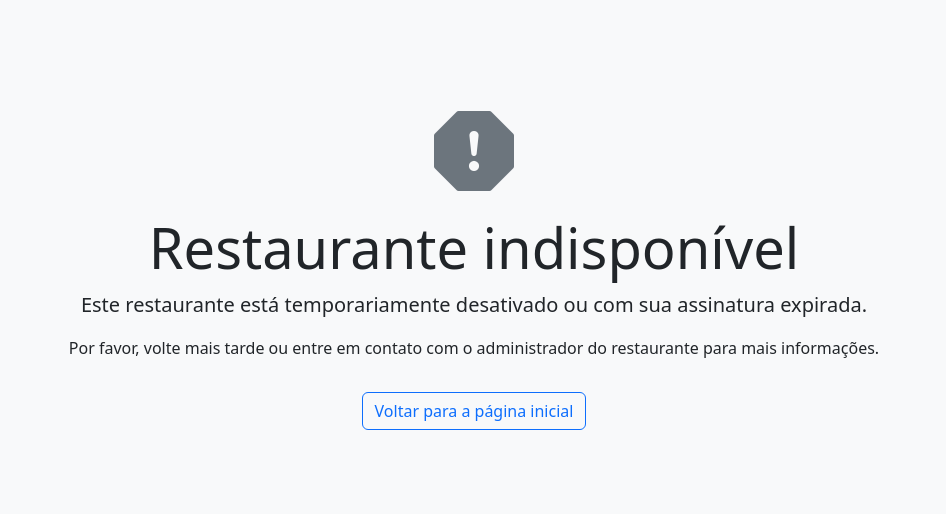
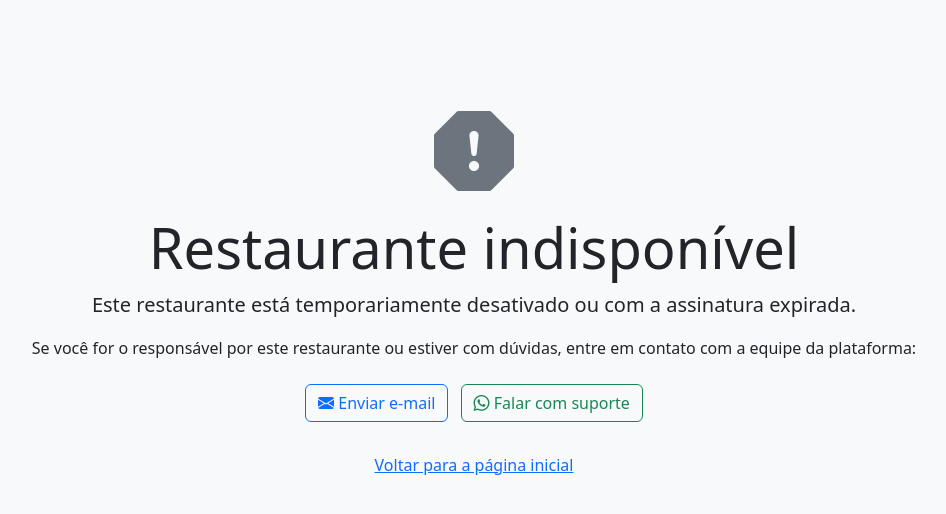
Before and after one commit to Erick0011/QrMenuX, a Python web app: template app/templates/errors/restaurante_inativo.html in a window 1280 px wide. Shown: the top 514 px of the page, without its empty margins (166-1112 px from the left). Run offline with Jinja, Linux system fonts and the light colour scheme; the template is opened without the code that fills it, so the values that code supplies are empty.

Commit message:
Atualizei o erro handler para restaurantes desativados e expirados

```diff
--- a/app/templates/errors/restaurante_inativo.html
+++ b/app/templates/errors/restaurante_inativo.html
@@ -2,15 +2,32 @@
 endblock %} {% block content %}
 <i class="bi bi-exclamation-octagon-fill display-1 text-secondary"></i>
 <h1 class="display-4 mt-3">Restaurante indisponível</h1>
+
 <p class="lead">
-  Este restaurante está temporariamente desativado ou com sua assinatura
-  expirada.
+  Este restaurante está temporariamente desativado ou com a assinatura expirada.
 </p>
 <p>
-  Por favor, volte mais tarde ou entre em contato com o administrador do
-  restaurante para mais informações.
+  Se você for o responsável por este restaurante ou estiver com dúvidas, entre
+  em contato com a equipe da plataforma:
 </p>
-<a href="{{ url_for('public.index') }}" class="btn btn-outline-primary mt-3">
+
+<div class="mt-4">
+  <a
+    href="mailto:contacto.nextkode@gmail.com"
+    class="btn btn-outline-primary me-2"
+  >
+    <i class="bi bi-envelope-fill"></i> Enviar e-mail
+  </a>
+  <a
+    href="https://wa.me/244930000000?text=Olá,%20meu%20restaurante%20está%20inativo%20no%20QrMenuX.%20Podem%20ajudar?"
+    target="_blank"
+    class="btn btn-outline-success"
+  >
+    <i class="bi bi-whatsapp"></i> Falar com suporte
+  </a>
+</div>
+
+<a href="{{ url_for('public.index') }}" class="btn btn-link mt-4 d-block">
   Voltar para a página inicial
 </a>
 {% endblock %}
```
Also changed, not shown: 1 other file.
